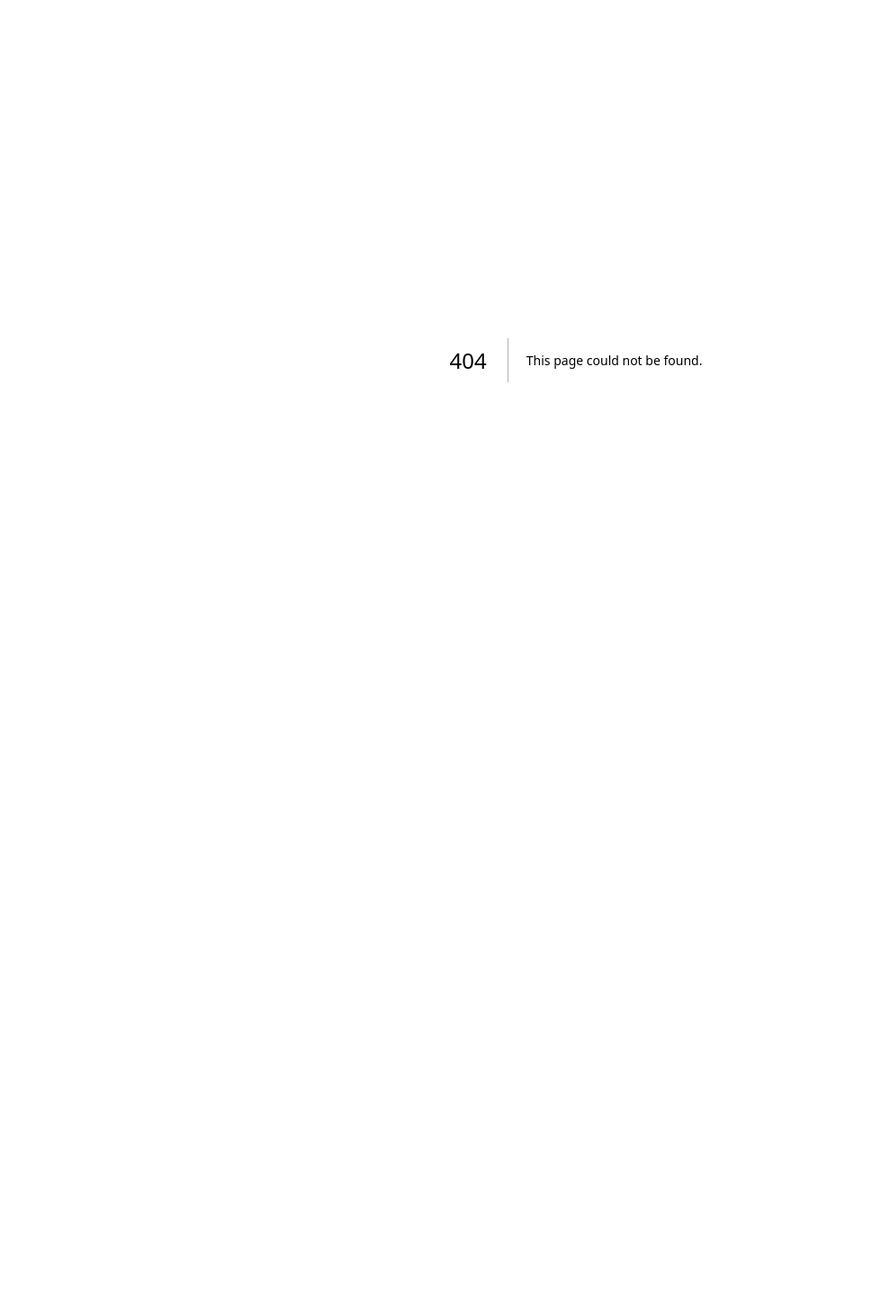
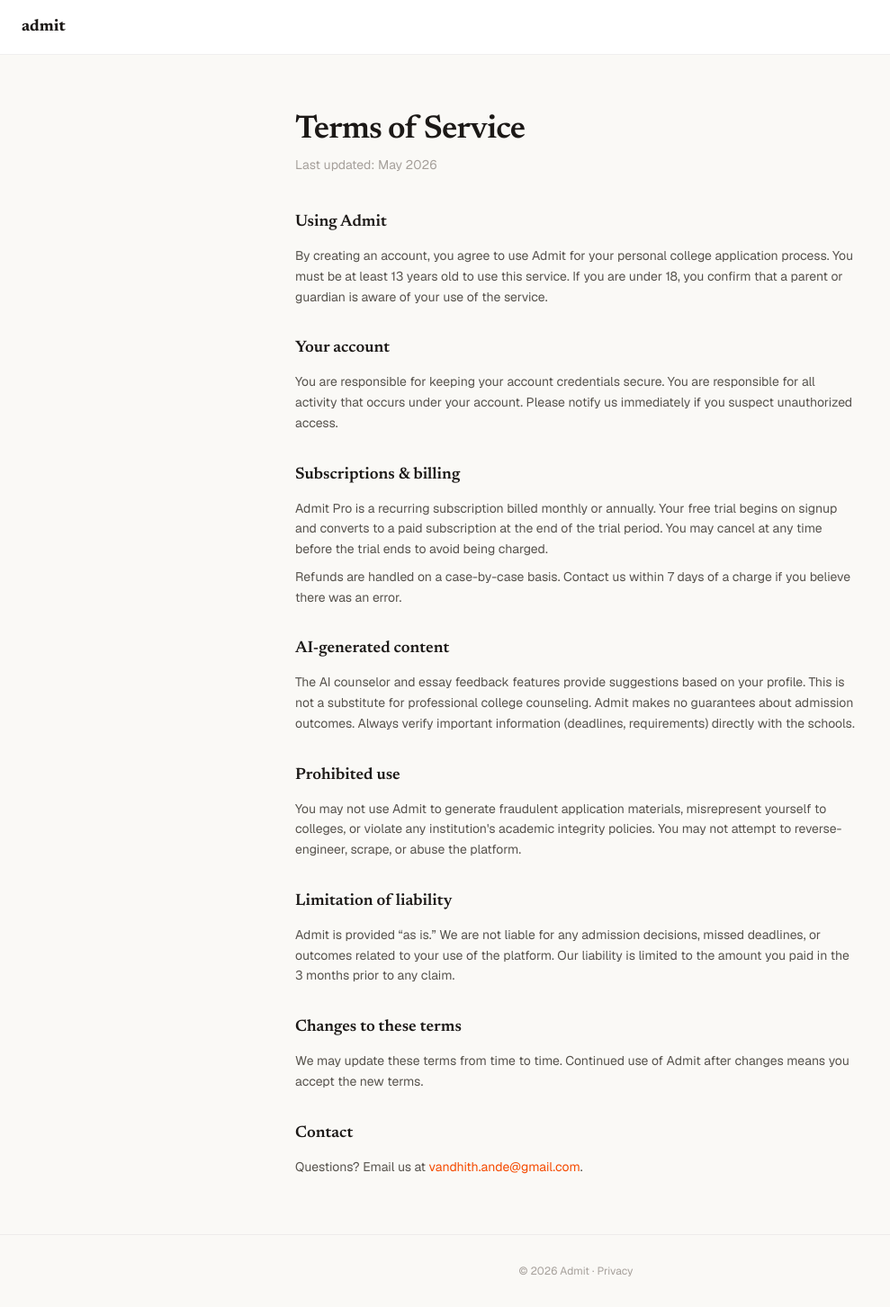
Before and after one commit to vandhithande/admit, a Next.js app: page /terms in a window 1280 px wide. Before the commit this address had no page. Shown: the whole page at 90% size, without its empty margins (0-989 px from the left). Before the commit the page ends 800 px from the top, so only its background shows below. Built offline with nearby package versions, Linux system fonts and the light colour scheme.

Commit message:
Add privacy policy and terms of service pages

```diff
--- /dev/null
+++ b/app/privacy/page.tsx
@@ -0,0 +1,60 @@
+import Link from "next/link";
+
+export default function PrivacyPage() {
+  return (
+    <div className="min-h-screen" style={{ background: "var(--bg-base)" }}>
+      <header className="border-b border-stone-200/60 dark:border-stone-700/50 px-6 py-4" style={{ background: "var(--bg-card)" }}>
+        <Link href="/" className="font-heading text-lg font-bold text-stone-900 dark:text-stone-100">admit</Link>
+      </header>
+
+      <main className="mx-auto max-w-2xl px-6 py-16">
+        <h1 className="font-heading text-4xl font-semibold tracking-tight text-stone-900 dark:text-stone-100">Privacy Policy</h1>
+        <p className="mt-2 text-sm text-stone-400">Last updated: May 2026</p>
+
+        <div className="mt-10 space-y-8 text-sm leading-relaxed text-stone-600 dark:text-stone-400">
+          <section>
+            <h2 className="font-heading text-lg font-semibold text-stone-900 dark:text-stone-100 mb-3">What we collect</h2>
+            <p>When you create an account, we collect your email address and any profile information you choose to provide (name, grade, GPA, test scores, intended major, interests). If you sign in with Google, we receive your name and email from Google.</p>
+            <p className="mt-2">We also collect usage data such as the schools you add to your list and conversations with the AI counselor, solely to provide the service.</p>
+          </section>
+
+          <section>
+            <h2 className="font-heading text-lg font-semibold text-stone-900 dark:text-stone-100 mb-3">How we use your data</h2>
+            <p>Your information is used exclusively to power your Admit experience — personalizing AI counselor responses, storing your school list, and saving your essay drafts. We do not sell your data to any third party.</p>
+          </section>
+
+          <section>
+            <h2 className="font-heading text-lg font-semibold text-stone-900 dark:text-stone-100 mb-3">Third-party services</h2>
+            <p>We use the following services to operate Admit:</p>
+            <ul className="mt-2 list-disc pl-5 space-y-1">
+              <li><strong>Supabase</strong> — authentication and database storage</li>
+              <li><strong>Stripe</strong> — payment processing (we never store your card details)</li>
+              <li><strong>Groq</strong> — AI model provider for the counselor feature</li>
+              <li><strong>Vercel</strong> — hosting</li>
+            </ul>
+          </section>
+
+          <section>
+            <h2 className="font-heading text-lg font-semibold text-stone-900 dark:text-stone-100 mb-3">Data retention</h2>
+            <p>Your data is retained as long as your account is active. You can request deletion of your account and all associated data at any time by emailing us.</p>
+          </section>
+
+          <section>
+            <h2 className="font-heading text-lg font-semibold text-stone-900 dark:text-stone-100 mb-3">Cookies</h2>
+            <p>We use cookies only for authentication purposes (to keep you logged in). We do not use tracking or advertising cookies.</p>
+          </section>
+
+          <section>
+            <h2 className="font-heading text-lg font-semibold text-stone-900 dark:text-stone-100 mb-3">Contact</h2>
+            <p>Questions about your privacy? Email us at <a href="mailto:vandhith.ande@gmail.com" className="text-orange-600 dark:text-orange-400 hover:underline">vandhith.ande@gmail.com</a>.</p>
+          </section>
+        </div>
+      </main>
+
+      <footer className="border-t border-stone-200/60 dark:border-stone-700/50 py-8 text-center text-xs text-stone-400">
+        © {new Date().getFullYear()} Admit ·{" "}
+        <Link href="/terms" className="hover:underline">Terms</Link>
+      </footer>
+    </div>
+  );
+}
--- /dev/null
+++ b/app/terms/page.tsx
@@ -0,0 +1,64 @@
+import Link from "next/link";
+
+export default function TermsPage() {
+  return (
+    <div className="min-h-screen" style={{ background: "var(--bg-base)" }}>
+      <header className="border-b border-stone-200/60 dark:border-stone-700/50 px-6 py-4" style={{ background: "var(--bg-card)" }}>
+        <Link href="/" className="font-heading text-lg font-bold text-stone-900 dark:text-stone-100">admit</Link>
+      </header>
+
+      <main className="mx-auto max-w-2xl px-6 py-16">
+        <h1 className="font-heading text-4xl font-semibold tracking-tight text-stone-900 dark:text-stone-100">Terms of Service</h1>
+        <p className="mt-2 text-sm text-stone-400">Last updated: May 2026</p>
+
+        <div className="mt-10 space-y-8 text-sm leading-relaxed text-stone-600 dark:text-stone-400">
+          <section>
+            <h2 className="font-heading text-lg font-semibold text-stone-900 dark:text-stone-100 mb-3">Using Admit</h2>
+            <p>By creating an account, you agree to use Admit for your personal college application process. You must be at least 13 years old to use this service. If you are under 18, you confirm that a parent or guardian is aware of your use of the service.</p>
+          </section>
+
+          <section>
+            <h2 className="font-heading text-lg font-semibold text-stone-900 dark:text-stone-100 mb-3">Your account</h2>
+            <p>You are responsible for keeping your account credentials secure. You are responsible for all activity that occurs under your account. Please notify us immediately if you suspect unauthorized access.</p>
+          </section>
+
+          <section>
+            <h2 className="font-heading text-lg font-semibold text-stone-900 dark:text-stone-100 mb-3">Subscriptions & billing</h2>
+            <p>Admit Pro is a recurring subscription billed monthly or annually. Your free trial begins on signup and converts to a paid subscription at the end of the trial period. You may cancel at any time before the trial ends to avoid being charged.</p>
+            <p className="mt-2">Refunds are handled on a case-by-case basis. Contact us within 7 days of a charge if you believe there was an error.</p>
+          </section>
+
+          <section>
+            <h2 className="font-heading text-lg font-semibold text-stone-900 dark:text-stone-100 mb-3">AI-generated content</h2>
+            <p>The AI counselor and essay feedback features provide suggestions based on your profile. This is not a substitute for professional college counseling. Admit makes no guarantees about admission outcomes. Always verify important information (deadlines, requirements) directly with the schools.</p>
+          </section>
+
+          <section>
+            <h2 className="font-heading text-lg font-semibold text-stone-900 dark:text-stone-100 mb-3">Prohibited use</h2>
+            <p>You may not use Admit to generate fraudulent application materials, misrepresent yourself to colleges, or violate any institution's academic integrity policies. You may not attempt to reverse-engineer, scrape, or abuse the platform.</p>
+          </section>
+
+          <section>
+            <h2 className="font-heading text-lg font-semibold text-stone-900 dark:text-stone-100 mb-3">Limitation of liability</h2>
+            <p>Admit is provided &ldquo;as is.&rdquo; We are not liable for any admission decisions, missed deadlines, or outcomes related to your use of the platform. Our liability is limited to the amount you paid in the 3 months prior to any claim.</p>
+          </section>
+
+          <section>
+            <h2 className="font-heading text-lg font-semibold text-stone-900 dark:text-stone-100 mb-3">Changes to these terms</h2>
+            <p>We may update these terms from time to time. Continued use of Admit after changes means you accept the new terms.</p>
+          </section>
+
+          <section>
+            <h2 className="font-heading text-lg font-semibold text-stone-900 dark:text-stone-100 mb-3">Contact</h2>
+            <p>Questions? Email us at <a href="mailto:vandhith.ande@gmail.com" className="text-orange-600 dark:text-orange-400 hover:underline">vandhith.ande@gmail.com</a>.</p>
+          </section>
+        </div>
+      </main>
+
+      <footer className="border-t border-stone-200/60 dark:border-stone-700/50 py-8 text-center text-xs text-stone-400">
+        © {new Date().getFullYear()} Admit ·{" "}
+        <Link href="/privacy" className="hover:underline">Privacy</Link>
+      </footer>
+    </div>
+  );
+}
```
